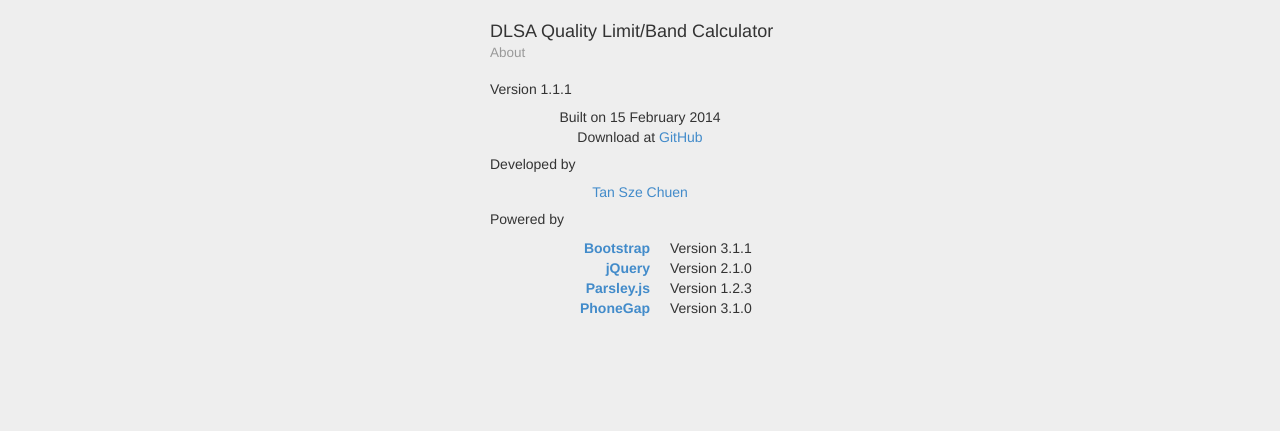
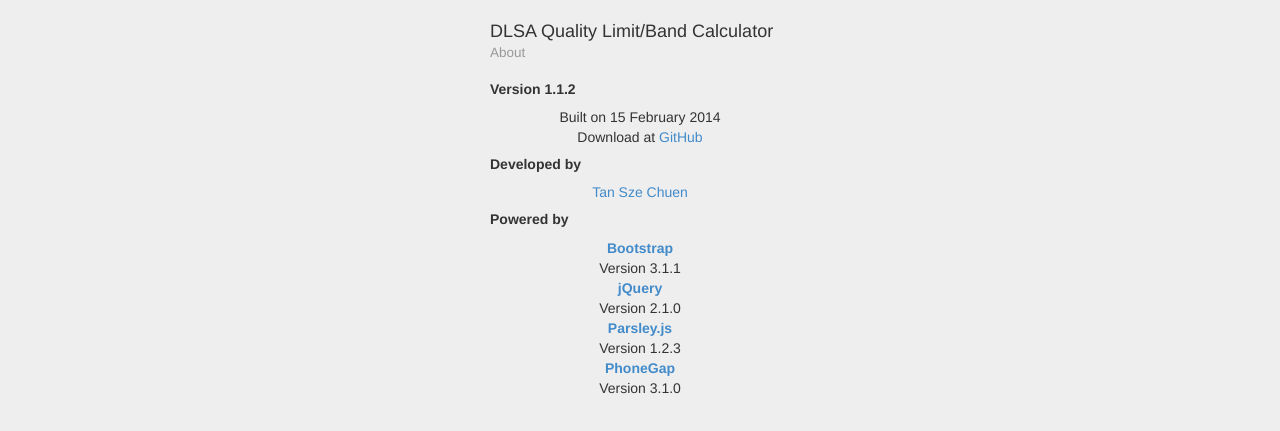
Before and after one commit to szechuen/dlsa_quality, a plain HTML site: page www/about.html in a window 1280 px wide. Shown: the part 53-484 px from the top of the page. Drawn offline with Linux system fonts and the light colour scheme.

Commit message:
Switch to vertical description list for consistent styling

```diff
--- a/www/about.html
+++ b/www/about.html
@@ -52,19 +52,19 @@
         <h4 class="form-calc-heading">DLSA Quality Limit/Band Calculator <br><small>About</small></h4>
 
         <div>
-          <h5>Version 1.1.1</h5>
+          <h5><strong>Version 1.1.2</strong></h5>
           <ul class="list-unstyled text-center">
             <li>Built on 15 February 2014</li>
             <li>Download at <a href="https://github.com/szechuen/dlsa_quality">GitHub</a></li>
           </ul>
 
-          <h5>Developed by</h5>
+          <h5><strong>Developed by</strong></h5>
           <ul class="list-unstyled text-center">
             <li><a href="http://szechuen.com">Tan Sze Chuen</a></li>
           </ul>
 
-          <h5>Powered by</h5>
-          <dl class="dl-horizontal">
+          <h5><strong>Powered by</strong></h5>
+          <dl class="text-center">
             <dt><a href="http://getbootstrap.com/">Bootstrap</a></dt>
             <dd>Version 3.1.1</dd>
 
--- a/www/config.xml
+++ b/www/config.xml
@@ -3,7 +3,7 @@
         xmlns:gap   = "http://phonegap.com/ns/1.0"
         id          = "com.szechuen.dlsa_quality"
         versionCode = "11"
-        version     = "1.1.1" >
+        version     = "1.1.2" >
 
     <!-- versionCode is optional and Android only -->
 
```
